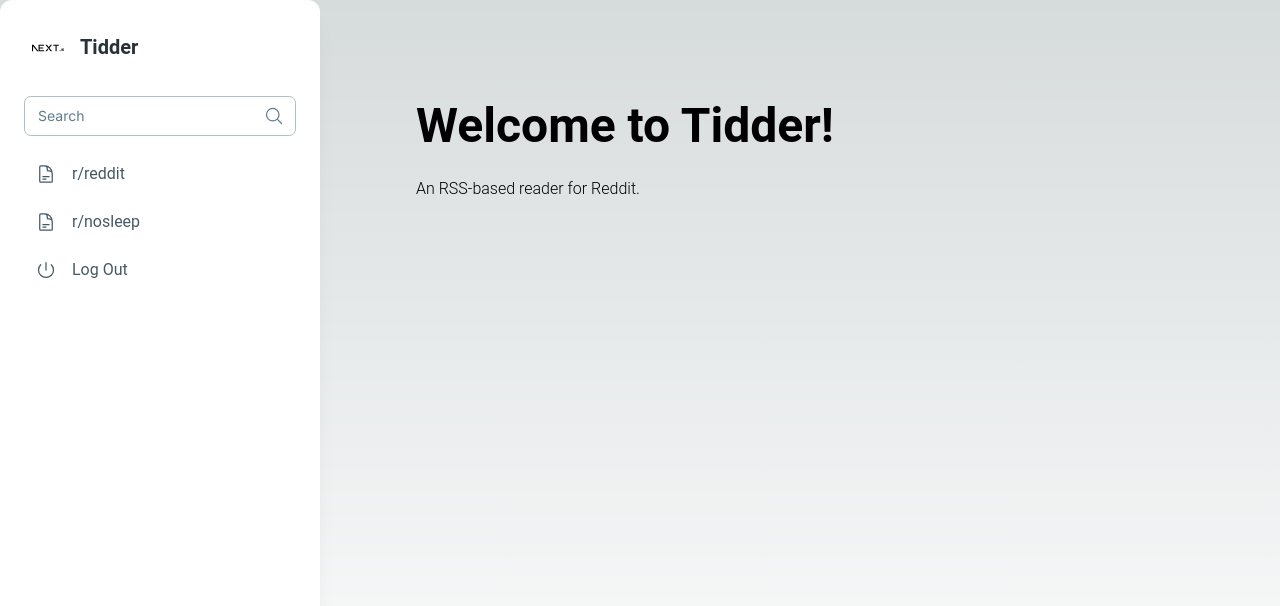
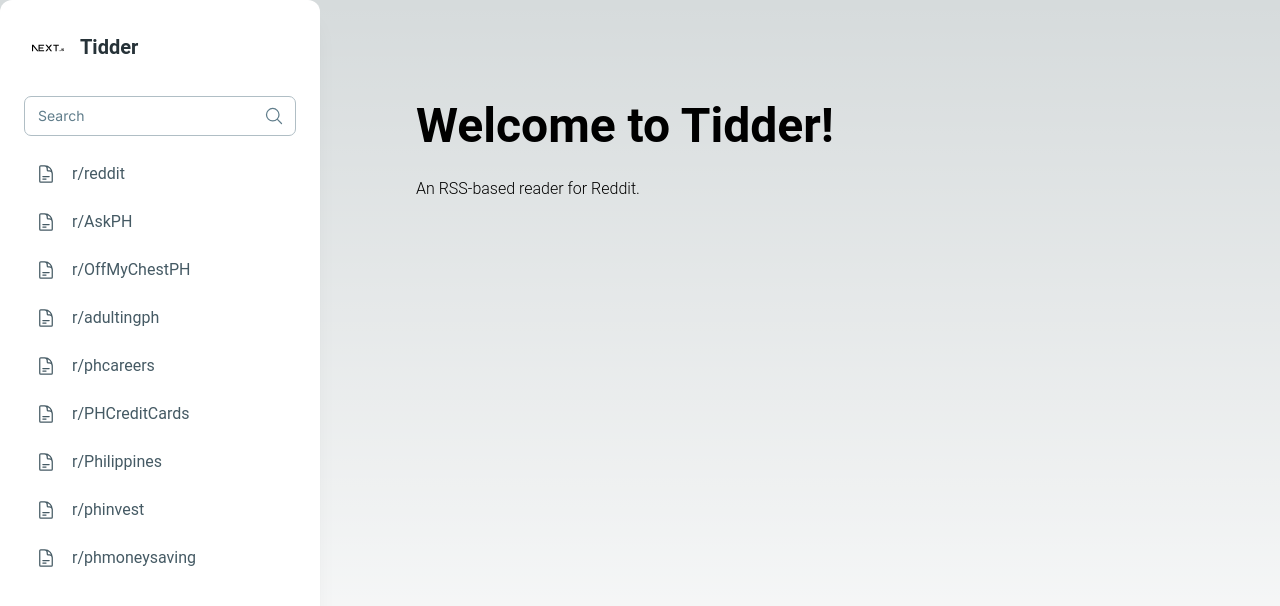
Before and after one commit to kennethsumang/tidder, a Next.js app: page / in a window 1280 px wide. Shown: the top 606 px of the page. Built offline with nearby package versions, Linux system fonts and the light colour scheme.

Commit message:
refactor: put the subreddit list in another file

```diff
--- a/app/_components/AppSideBar.tsx
+++ b/app/_components/AppSideBar.tsx
@@ -14,6 +14,7 @@ import {
   PowerIcon,
 } from "@heroicons/react/24/outline";
 import { useRouter, usePathname } from "next/navigation";
+import {SUBREDDIT_LIST} from "@/app/_constants/reddit.constant";
 
 /**
  * AppSideBar component
@@ -39,32 +40,22 @@ export default function AppSideBar() {
         />
       </div>
       <List>
+        {
+          SUBREDDIT_LIST.map((subreddit) => {
+            return (
               <ListItem
-          onClick={() => router.push('/sub/reddit')}
-          selected={pathname.startsWith('/sub/reddit')}
+                key={subreddit}
+                onClick={() => router.push(`/sub/${subreddit}`)}
+                selected={pathname.startsWith(`/sub/${subreddit}`)}
               >
                 <ListItemPrefix>
                   <DocumentTextIcon className="h-5 w-5" />
                 </ListItemPrefix>
-          r/reddit
+                r/{subreddit}
               </ListItem>
-
-        <ListItem
-          onClick={() => router.push('/sub/nosleep')}
-          selected={pathname.startsWith('/sub/nosleep')}
-        >
-          <ListItemPrefix>
-            <DocumentTextIcon className="h-5 w-5" />
-          </ListItemPrefix>
-          r/nosleep
-        </ListItem>
-
-        <ListItem>
-          <ListItemPrefix>
-            <PowerIcon className="h-5 w-5" />
-          </ListItemPrefix>
-          Log Out
-        </ListItem>
+            )
+          })
+        }
       </List>
     </Card>
   );
--- /dev/null
+++ b/app/_constants/reddit.constant.ts
@@ -0,0 +1,11 @@
+export const SUBREDDIT_LIST = [
+  'reddit',
+  'AskPH',
+  'OffMyChestPH',
+  'adultingph',
+  'phcareers',
+  'PHCreditCards',
+  'Philippines',
+  'phinvest',
+  'phmoneysaving',
+]
```
Lines whose indentation alone changed are shown as unchanged.
